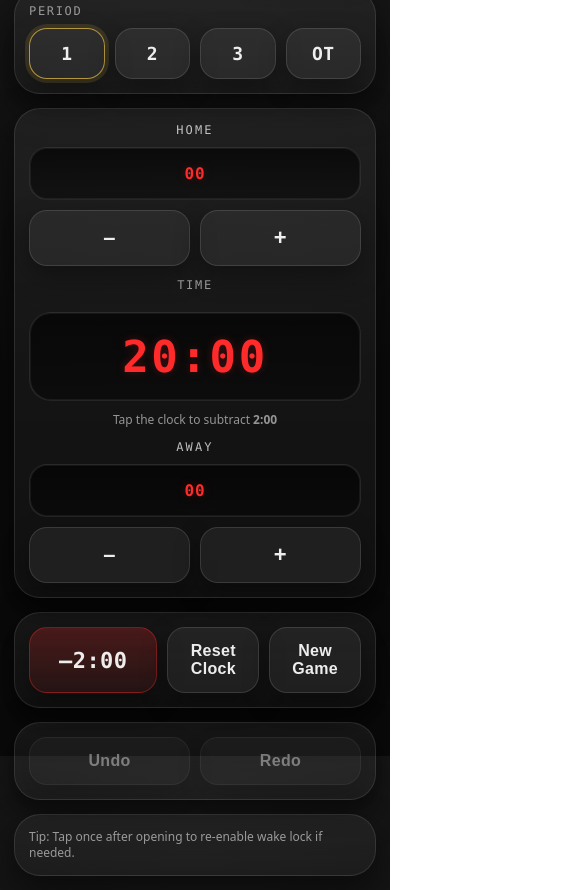
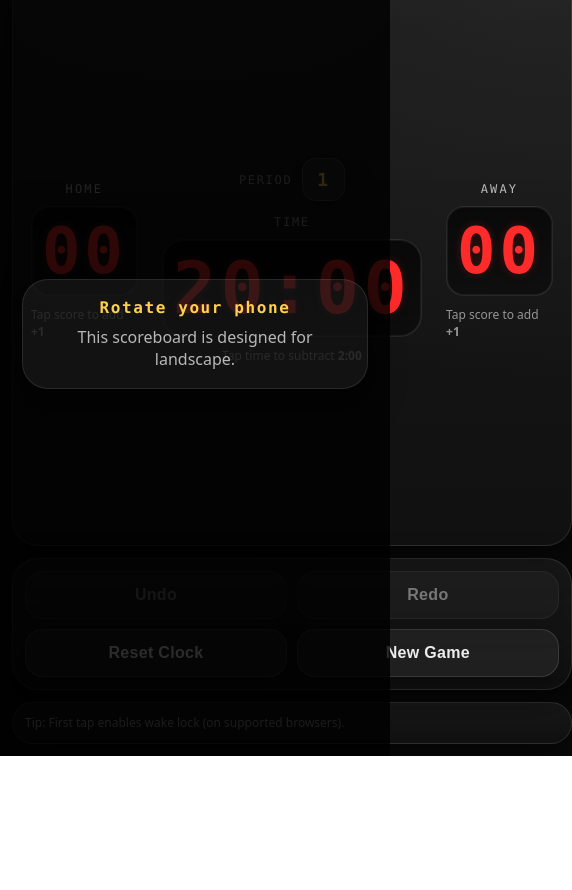
Before and after one commit to jimmyfigiel/TSScore, a plain HTML site: page index.html in a window 390 px wide. Shown: the part 88-978 px from the top of the page, 572 px wide, since content can reach past the window. After the commit the page ends 844 px from the top, so only its background shows below. Drawn offline with Linux system fonts and the light colour scheme.

Commit message:
Add files via upload

```diff
--- a/app.js
+++ b/app.js
@@ -1,6 +1,15 @@
+// Landscape-first Trick Shot Hockey Scoreboard
+// - Tap HOME/AWAY score to +1
+// - Tap TIME to -2:00
+// - Tap PERIOD to cycle: 1 -> 2 -> 3 -> OT -> 1 ... (resets clock to 20:00 per period)
+// - Global Undo/Redo (so Undo acts like "score down" if you made a mistake)
+// - Best-effort Wake Lock + best-effort Orientation Lock (where supported)
+// - Offline cache via service worker, state persisted in localStorage
+
 (() => {
   const $ = (sel) => document.querySelector(sel);
-  const $$ = (sel) => Array.from(document.querySelectorAll(sel));
+
+  const PERIODS = ["1", "2", "3", "OT"];
 
   const DEFAULT_STATE = Object.freeze({
     period: "1",
@@ -9,27 +18,25 @@
     awayScore: 0,
   });
 
-  const STORAGE_KEY = "trickshot_scoreboard_v1";
+  const STORAGE_KEY = "trickshot_scoreboard_v2_landscape";
 
   let state = clone(DEFAULT_STATE);
   let undoStack = [];
   let redoStack = [];
 
-  const homeScoreEl = $("#homeScore");
-  const awayScoreEl = $("#awayScore");
+  const homeScoreBtn = $("#homeScoreBtn");
+  const awayScoreBtn = $("#awayScoreBtn");
   const clockBtn = $("#clockBtn");
-  const stepBtn = $("#stepBtn");
+  const periodBtn = $("#periodBtn");
+
+  const undoBtn = $("#undoBtn");
+  const redoBtn = $("#redoBtn");
   const resetClockBtn = $("#resetClockBtn");
   const newGameBtn = $("#newGameBtn");
-  const undoBtn = $("#undoBtn");
-  const redoBtn = $("#redoBtn");
   const noteEl = $("#note");
 
   const wakeDot = $("#wakeDot");
   const wakeText = $("#wakeText");
-
-  const periodButtons = $$(".btn--period");
-  const scoreButtons = $$(".btn--score");
 
   function clone(obj) {
     if (typeof structuredClone === "function") return structuredClone(obj);
@@ -55,9 +62,10 @@
     try { if (navigator.vibrate) navigator.vibrate(ms); } catch {}
   }
 
+  // ----- History (global) -----
   function pushUndo(prevState) {
     undoStack.push(clone(prevState));
-    if (undoStack.length > 60) undoStack.shift();
+    if (undoStack.length > 80) undoStack.shift();
     redoStack.length = 0;
   }
 
@@ -89,10 +97,11 @@
     buzz(12);
   }
 
-  function setPeriod(period) {
+  // ----- Actions -----
+  function addScore(team) {
     applyUpdate((s) => {
-      s.period = String(period);
-      s.clockSeconds = 20 * 60;
+      if (team === "home") s.homeScore = clamp(s.homeScore + 1, 0, 99);
+      if (team === "away") s.awayScore = clamp(s.awayScore + 1, 0, 99);
     });
     buzz(8);
   }
@@ -109,10 +118,12 @@
     buzz(8);
   }
 
-  function changeScore(team, delta) {
+  function cyclePeriod() {
     applyUpdate((s) => {
-      if (team === "home") s.homeScore = clamp(s.homeScore + delta, 0, 99);
-      if (team === "away") s.awayScore = clamp(s.awayScore + delta, 0, 99);
+      const idx = PERIODS.indexOf(s.period);
+      const next = PERIODS[(idx + 1) % PERIODS.length];
+      s.period = next;
+      s.clockSeconds = 20 * 60; // per your spec: each period starts at 20:00
     });
     buzz(8);
   }
@@ -127,20 +138,18 @@
     buzz(14);
   }
 
+  // ----- Render -----
   function render() {
-    homeScoreEl.textContent = format2(state.homeScore);
-    awayScoreEl.textContent = format2(state.awayScore);
+    homeScoreBtn.textContent = format2(state.homeScore);
+    awayScoreBtn.textContent = format2(state.awayScore);
     clockBtn.textContent = formatClock(state.clockSeconds);
-
-    periodButtons.forEach((b) => {
-      const p = b.getAttribute("data-period");
-      b.classList.toggle("is-active", p === state.period);
-    });
+    periodBtn.textContent = state.period;
 
     undoBtn.disabled = undoStack.length === 0;
     redoBtn.disabled = redoStack.length === 0;
   }
 
+  // ----- Persistence -----
   function persist() {
     try {
       localStorage.setItem(STORAGE_KEY, JSON.stringify({ state, undoStack, redoStack }));
@@ -156,7 +165,7 @@
 
       const s = payload.state;
       state = {
-        period: ["1","2","3","OT"].includes(s.period) ? s.period : "1",
+        period: PERIODS.includes(s.period) ? s.period : "1",
         clockSeconds: clamp(Number(s.clockSeconds ?? 1200), 0, 1200),
         homeScore: clamp(Number(s.homeScore ?? 0), 0, 99),
         awayScore: clamp(Number(s.awayScore ?? 0), 0, 99),
@@ -167,7 +176,7 @@
     } catch { return false; }
   }
 
-  // Wake Lock (best effort)
+  // ----- Wake Lock (best effort) -----
   let wakeLock = null;
   const wakeSupported = "wakeLock" in navigator;
 
@@ -176,27 +185,27 @@
       wakeDot.style.background = "rgba(0, 210, 122, 0.95)";
       wakeDot.style.boxShadow = "0 0 0 4px rgba(0,210,122,0.15)";
       wakeText.textContent = "Wake lock: ON";
-      noteEl.textContent = "Screen wake lock is active (where supported).";
+      noteEl.textContent = "Wake lock active (where supported).";
       return;
     }
     if (mode === "off") {
       wakeDot.style.background = "rgba(255,255,255,0.25)";
       wakeDot.style.boxShadow = "0 0 0 4px rgba(255,255,255,0.07)";
       wakeText.textContent = "Wake lock: off";
-      noteEl.textContent = "Tip: Tap once after opening to re-enable wake lock if needed.";
+      noteEl.textContent = "Tip: First tap enables wake lock (on supported browsers).";
       return;
     }
     if (mode === "unsupported") {
       wakeDot.style.background = "rgba(255, 209, 74, 0.9)";
       wakeDot.style.boxShadow = "0 0 0 4px rgba(255,209,74,0.12)";
       wakeText.textContent = "Wake lock: unsupported";
-      noteEl.textContent = "This browser can’t keep the screen awake via web APIs. If your screen sleeps, temporarily set Auto-Lock to Never for the session.";
+      noteEl.textContent = "This browser can’t keep the screen awake via web APIs. If needed, temporarily set Auto-Lock to Never.";
       return;
     }
     wakeDot.style.background = "rgba(255,42,42,0.9)";
     wakeDot.style.boxShadow = "0 0 0 4px rgba(255,42,42,0.12)";
     wakeText.textContent = "Wake lock: error";
-    noteEl.textContent = "Wake lock request failed. Try interacting with the page again.";
+    noteEl.textContent = "Wake lock request failed. Try tapping once more.";
   }
 
   async function requestWakeLock() {
@@ -217,38 +226,56 @@
     if (document.visibilityState === "visible" && !wakeLock) requestWakeLock();
   });
 
-  let wakeKickStarted = false;
-  function kickWakeOnce() {
-    if (wakeKickStarted) return;
-    wakeKickStarted = true;
-    requestWakeLock();
+  // ----- Orientation lock (best effort) -----
+  async function lockLandscape() {
+    try {
+      const o = screen.orientation;
+      if (o && typeof o.lock === "function") {
+        await o.lock("landscape");
+      }
+    } catch {
+      // ignored (many browsers block / don't support)
+    }
   }
 
+  // Kick: first user gesture (needed for wake lock & often for orientation lock)
+  let kickStarted = false;
+  async function kickOnce() {
+    if (kickStarted) return;
+    kickStarted = true;
+    await lockLandscape();
+    await requestWakeLock();
+  }
+
+  // ----- Service Worker -----
   async function registerServiceWorker() {
     if (!("serviceWorker" in navigator)) return;
     try { await navigator.serviceWorker.register("./service-worker.js"); } catch {}
   }
 
+  // ----- Events -----
   function wireEvents() {
-    document.addEventListener("pointerdown", kickWakeOnce, { passive: true, capture: true });
+    document.addEventListener("pointerdown", kickOnce, { passive: true, capture: true });
 
-    periodButtons.forEach((b) => b.addEventListener("click", () => setPeriod(b.getAttribute("data-period"))));
-    scoreButtons.forEach((b) => b.addEventListener("click", () => {
-      changeScore(b.getAttribute("data-team"), Number(b.getAttribute("data-delta")));
-    }));
+    homeScoreBtn.addEventListener("click", () => addScore("home"));
+    awayScoreBtn.addEventListener("click", () => addScore("away"));
+    clockBtn.addEventListener("click", stepClock);
+    periodBtn.addEventListener("click", cyclePeriod);
 
-    clockBtn.addEventListener("click", stepClock);
-    stepBtn.addEventListener("click", stepClock);
+    undoBtn.addEventListener("click", undo);
+    redoBtn.addEventListener("click", redo);
     resetClockBtn.addEventListener("click", resetClock);
     newGameBtn.addEventListener("click", newGame);
-    undoBtn.addEventListener("click", undo);
-    redoBtn.addEventListener("click", redo);
 
+    // keyboard support for desktop testing
     document.addEventListener("keydown", (e) => {
       const key = e.key.toLowerCase();
       if ((e.ctrlKey || e.metaKey) && key === "z" && !e.shiftKey) { e.preventDefault(); undo(); }
       if ((e.ctrlKey || e.metaKey) && (key === "y" || (key === "z" && e.shiftKey))) { e.preventDefault(); redo(); }
       if (key === " ") { e.preventDefault(); stepClock(); }
+      if (key === "p") { e.preventDefault(); cyclePeriod(); }
+      if (key === "h") { e.preventDefault(); addScore("home"); }
+      if (key === "a") { e.preventDefault(); addScore("away"); }
     });
   }
 
--- a/index.html
+++ b/index.html
@@ -18,11 +18,18 @@
   <title>Trick Shot Hockey Scoreboard</title>
 </head>
 <body>
+  <div class="rotate" id="rotateOverlay" aria-hidden="true">
+    <div class="rotate__card">
+      <div class="rotate__title">Rotate your phone</div>
+      <div class="rotate__sub">This scoreboard is designed for landscape.</div>
+    </div>
+  </div>
+
   <div class="app" id="app">
     <header class="topbar">
       <div class="brand">
-        <div class="brand__title">TRICK SHOT</div>
-        <div class="brand__subtitle">HOCKEY SCOREBOARD</div>
+        <div class="brand__title">TRICK SHOT HOCKEY</div>
+        <div class="brand__subtitle">SCOREBOARD</div>
       </div>
 
       <div class="status">
@@ -34,56 +41,41 @@
     </header>
 
     <main class="board" role="application" aria-label="Scoreboard">
-      <section class="period">
-        <div class="label">PERIOD</div>
-        <div class="period__buttons" role="group" aria-label="Period selector">
-          <button class="btn btn--period" data-period="1">1</button>
-          <button class="btn btn--period" data-period="2">2</button>
-          <button class="btn btn--period" data-period="3">3</button>
-          <button class="btn btn--period" data-period="OT">OT</button>
-        </div>
-      </section>
-
-      <section class="scores" aria-label="Scores">
-        <div class="team">
+      <section class="scoreboard" aria-label="Main scoreboard">
+        <div class="team team--home">
           <div class="team__label">HOME</div>
-          <div class="digits" id="homeScore" aria-label="Home score">00</div>
-          <div class="team__controls">
-            <button class="btn btn--score" data-team="home" data-delta="-1" aria-label="Home score minus">–</button>
-            <button class="btn btn--score" data-team="home" data-delta="1" aria-label="Home score plus">+</button>
-          </div>
+          <button class="digits digits--score" id="homeScoreBtn" aria-label="Home score. Tap to add 1.">00</button>
+          <div class="team__hint">Tap score to add <strong>+1</strong></div>
         </div>
 
-        <div class="clock">
-          <div class="label">TIME</div>
+        <div class="center">
+          <div class="center__top">
+            <div class="label">PERIOD</div>
+            <button class="period__display" id="periodBtn" aria-label="Period. Tap to cycle.">1</button>
+          </div>
+
+          <div class="label label--time">TIME</div>
           <button class="digits digits--clock" id="clockBtn" aria-label="Main clock. Tap to subtract two minutes.">20:00</button>
-          <div class="clock__hint">Tap the clock to subtract <strong>2:00</strong></div>
+          <div class="center__hint">Tap time to subtract <strong>2:00</strong></div>
         </div>
 
-        <div class="team">
+        <div class="team team--away">
           <div class="team__label">AWAY</div>
-          <div class="digits" id="awayScore" aria-label="Away score">00</div>
-          <div class="team__controls">
-            <button class="btn btn--score" data-team="away" data-delta="-1" aria-label="Away score minus">–</button>
-            <button class="btn btn--score" data-team="away" data-delta="1" aria-label="Away score plus">+</button>
-          </div>
+          <button class="digits digits--score" id="awayScoreBtn" aria-label="Away score. Tap to add 1.">00</button>
+          <div class="team__hint">Tap score to add <strong>+1</strong></div>
         </div>
       </section>
 
       <section class="actions" aria-label="Actions">
-        <button class="btn btn--big" id="stepBtn" aria-label="Subtract two minutes">–2:00</button>
+        <button class="btn" id="undoBtn" aria-label="Undo">Undo</button>
+        <button class="btn" id="redoBtn" aria-label="Redo">Redo</button>
         <button class="btn" id="resetClockBtn" aria-label="Reset period clock to twenty minutes">Reset Clock</button>
         <button class="btn" id="newGameBtn" aria-label="Start a new game">New Game</button>
       </section>
 
-      <section class="history" aria-label="Undo redo">
-        <button class="btn" id="undoBtn" aria-label="Undo">Undo</button>
-        <button class="btn" id="redoBtn" aria-label="Redo">Redo</button>
-      </section>
-
       <section class="footer">
         <div class="footer__note" id="note">
-          Tip: Install this PWA (Add to Home Screen) for the best scoreboard experience.
+          Tip: Install (Add to Home Screen) for the best experience.
         </div>
       </section>
     </main>
--- a/service-worker.js
+++ b/service-worker.js
@@ -1,4 +1,4 @@
-const CACHE_NAME = "trickshot-scoreboard-v1";
+const CACHE_NAME = "trickshot-scoreboard-v2-landscape";
 const ASSETS = [
   "./",
   "./index.html",
--- a/styles.css
+++ b/styles.css
@@ -1,31 +1,68 @@
-/* Trick Shot Hockey Scoreboard PWA
-   Phone-first, scoreboard vibe, big tap targets.
-*/
+/* Landscape-first hockey scoreboard PWA */
 
 :root{
   --bg: #0a0a0a;
   --border: rgba(255,255,255,0.10);
   --text: rgba(255,255,255,0.92);
-  --muted: rgba(255,255,255,0.72);
+  --muted: rgba(255,255,255,0.70);
   --dim: rgba(255,255,255,0.55);
   --red: #ff2a2a;
+  --yellow: #ffd14a;
 
   --radius: 18px;
   --radius2: 26px;
 
   --shadow: 0 14px 34px rgba(0,0,0,0.55);
-  --font: ui-monospace, SFMono-Regular, Menlo, Monaco, Consolas, "Liberation Mono", "Courier New", monospace;
+  --mono: ui-monospace, SFMono-Regular, Menlo, Monaco, Consolas, "Liberation Mono", "Courier New", monospace;
 }
 
 *{ box-sizing: border-box; }
 html, body { height: 100%; margin: 0; background: radial-gradient(1200px 800px at 50% 0%, #1a1a1a 0%, var(--bg) 60%); color: var(--text); font-family: system-ui, -apple-system, Segoe UI, Roboto, Arial, sans-serif; }
 body { -webkit-tap-highlight-color: transparent; }
 
+/* Portrait overlay */
+.rotate{
+  position: fixed;
+  inset: 0;
+  display: none;
+  align-items: center;
+  justify-content: center;
+  background: rgba(0,0,0,0.82);
+  z-index: 50;
+  padding: 22px;
+}
+.rotate__card{
+  width: min(420px, 92vw);
+  border: 1px solid var(--border);
+  background: rgba(255,255,255,0.06);
+  border-radius: var(--radius2);
+  padding: 18px 16px;
+  box-shadow: var(--shadow);
+  text-align: center;
+}
+.rotate__title{
+  font-family: var(--mono);
+  letter-spacing: 0.10em;
+  font-weight: 900;
+  color: var(--yellow);
+  margin-bottom: 10px;
+}
+.rotate__sub{
+  color: var(--muted);
+  line-height: 1.35;
+}
+
+/* show overlay in portrait */
+@media (orientation: portrait){
+  .rotate{ display: flex; }
+}
+
+/* App shell */
 .app{
   min-height: 100%;
   display: grid;
   grid-template-rows: auto 1fr;
-  padding: max(14px, env(safe-area-inset-top)) max(14px, env(safe-area-inset-right)) max(14px, env(safe-area-inset-bottom)) max(14px, env(safe-area-inset-left));
+  padding: max(12px, env(safe-area-inset-top)) max(12px, env(safe-area-inset-right)) max(12px, env(safe-area-inset-bottom)) max(12px, env(safe-area-inset-left));
 }
 
 .topbar{
@@ -33,30 +70,28 @@ body { -webkit-tap-highlight-color: transparent; }
   align-items: flex-end;
   justify-content: space-between;
   gap: 12px;
-  padding: 10px 8px 14px 8px;
+  padding: 6px 8px 10px 8px;
 }
 
 .brand__title{
   font-weight: 900;
   letter-spacing: 0.12em;
-  font-size: 14px;
+  font-size: 12px;
   color: var(--muted);
 }
 .brand__subtitle{
   font-weight: 900;
-  letter-spacing: 0.10em;
-  font-size: 11px;
+  letter-spacing: 0.16em;
+  font-size: 10px;
   color: var(--dim);
   margin-top: 2px;
 }
-
-.status{ display:flex; align-items:center; justify-content:flex-end; }
 
 .pill{
   display: inline-flex;
   align-items: center;
   gap: 10px;
-  padding: 10px 12px;
+  padding: 9px 12px;
   border-radius: 999px;
   background: rgba(255,255,255,0.06);
   border: 1px solid var(--border);
@@ -64,7 +99,6 @@ body { -webkit-tap-highlight-color: transparent; }
   font-size: 12px;
   color: var(--muted);
 }
-
 .dot{
   width: 10px;
   height: 10px;
@@ -75,106 +109,123 @@ body { -webkit-tap-highlight-color: transparent; }
 
 .board{
   display: grid;
-  grid-template-rows: auto 1fr auto auto auto;
-  gap: 14px;
-  max-width: 740px;
+  grid-template-rows: 1fr auto auto;
+  gap: 12px;
+  width: 100%;
+  max-width: 1100px;
   margin: 0 auto;
-  width: 100%;
 }
 
-.period,
-.scores,
+.scoreboard,
 .actions,
-.history,
 .footer{
   background: linear-gradient(180deg, rgba(255,255,255,0.06), rgba(255,255,255,0.03));
   border: 1px solid var(--border);
   border-radius: var(--radius2);
   box-shadow: var(--shadow);
-  padding: 14px;
+  padding: 12px;
 }
 
-.label{
-  font-family: var(--font);
-  letter-spacing: 0.14em;
-  font-size: 12px;
-  color: var(--dim);
-  margin-bottom: 10px;
+.scoreboard{
+  display: grid;
+  grid-template-columns: 1fr 1.3fr 1fr;
+  gap: 12px;
+  align-items: stretch;
+  min-height: 0;
 }
 
-.period__buttons{
+.team, .center{
   display: grid;
-  grid-template-columns: repeat(4, 1fr);
+  align-content: center;
+  justify-items: center;
   gap: 10px;
-}
-
-.scores{
-  display: grid;
-  grid-template-columns: 1fr 1.2fr 1fr;
-  gap: 12px;
-  align-items: center;
-}
-
-.team{
-  display: grid;
-  gap: 10px;
-  justify-items: center;
+  padding: 8px 6px;
 }
 
 .team__label{
-  font-family: var(--font);
+  font-family: var(--mono);
   letter-spacing: 0.18em;
   font-size: 12px;
   color: var(--muted);
 }
 
-.team__controls{
-  display: grid;
-  grid-template-columns: 1fr 1fr;
-  gap: 10px;
-  width: 100%;
-}
-
-.clock{
-  display: grid;
-  justify-items: center;
-  gap: 10px;
-}
-
-.clock__hint{
+.team__hint, .center__hint{
   font-size: 12px;
   color: var(--dim);
 }
 
+.label{
+  font-family: var(--mono);
+  letter-spacing: 0.14em;
+  font-size: 12px;
+  color: var(--dim);
+}
+
+.center{
+  gap: 10px;
+}
+.center__top{
+  display: grid;
+  grid-auto-flow: column;
+  align-items: center;
+  justify-content: center;
+  gap: 10px;
+}
+
+.period__display{
+  appearance: none;
+  border: 1px solid rgba(255,255,255,0.14);
+  background: rgba(255,255,255,0.06);
+  color: var(--yellow);
+  font-family: var(--mono);
+  font-weight: 900;
+  letter-spacing: 0.10em;
+  border-radius: 14px;
+  padding: 10px 14px;
+  font-size: clamp(18px, 2.6vw, 28px);
+  cursor: pointer;
+  box-shadow: 0 10px 26px rgba(0,0,0,0.35);
+}
+
 .digits{
-  font-family: var(--font);
-  font-weight: 800;
-  letter-spacing: 0.06em;
-  border-radius: var(--radius);
+  appearance: none;
   border: 1px solid rgba(255,255,255,0.12);
   background: linear-gradient(180deg, rgba(0,0,0,0.65), rgba(0,0,0,0.35));
   color: var(--red);
+  font-family: var(--mono);
+  font-weight: 900;
+  letter-spacing: 0.06em;
+  border-radius: var(--radius);
+  box-shadow: inset 0 0 0 1px rgba(255,255,255,0.06);
   text-shadow: 0 0 10px rgba(255,42,42,0.22);
-  padding: 16px 18px;
-  min-width: 120px;
+  user-select: none;
+  cursor: pointer;
+}
+
+.digits--score{
+  width: 100%;
+  max-width: 360px;
+  padding: clamp(12px, 2.2vw, 22px) clamp(10px, 2vw, 18px);
+  font-size: clamp(64px, 11vw, 150px);
+  line-height: 1.0;
   text-align: center;
-  box-shadow: inset 0 0 0 1px rgba(255,255,255,0.06);
-  user-select: none;
 }
 
 .digits--clock{
   width: 100%;
-  min-width: unset;
-  padding: 18px 16px;
-  font-size: clamp(44px, 8vw, 64px);
+  padding: clamp(12px, 2.4vw, 24px) clamp(10px, 2vw, 18px);
+  font-size: clamp(72px, 12vw, 170px);
+  line-height: 1.0;
+  text-align: center;
   border-radius: 22px;
-  cursor: pointer;
 }
 
-@media (max-width: 480px){
-  .scores{ grid-template-columns: 1fr; }
-  .digits{ min-width: unset; width: 100%; }
-  .team__controls{ width: 100%; }
+.label--time{ margin-top: 4px; }
+
+.actions{
+  display: grid;
+  grid-template-columns: 1fr 1fr 1fr 1fr;
+  gap: 10px;
 }
 
 .btn{
@@ -184,7 +235,7 @@ body { -webkit-tap-highlight-color: transparent; }
   color: var(--text);
   border-radius: var(--radius);
   padding: 14px 14px;
-  font-weight: 800;
+  font-weight: 900;
   letter-spacing: 0.02em;
   font-size: 16px;
   cursor: pointer;
@@ -200,44 +251,20 @@ body { -webkit-tap-highlight-color: transparent; }
   transform: none;
 }
 
-.btn--period{
-  font-family: var(--font);
-  font-size: 18px;
-  padding: 14px 10px;
-}
-
-.btn--period.is-active{
-  border-color: rgba(255,209,74,0.65);
-  box-shadow: 0 0 0 4px rgba(255,209,74,0.12), 0 10px 26px rgba(0,0,0,0.35);
-}
-
-.btn--score{
-  font-size: 22px;
-  padding: 14px 10px;
-}
-
-.btn--big{
-  font-family: var(--font);
-  font-size: 22px;
-  padding: 16px 14px;
-  background: linear-gradient(180deg, rgba(255,42,42,0.22), rgba(255,42,42,0.08));
-  border-color: rgba(255,42,42,0.35);
-}
-
-.actions{
-  display: grid;
-  grid-template-columns: 1.4fr 1fr 1fr;
-  gap: 10px;
-}
-
-.history{
-  display: grid;
-  grid-template-columns: 1fr 1fr;
-  gap: 10px;
-}
-
 .footer__note{
   color: var(--dim);
   font-size: 12px;
   line-height: 1.35;
 }
+
+/* Small phones: reduce padding and hints */
+@media (max-height: 430px){
+  .team__hint, .center__hint{ display: none; }
+  .scoreboard{ padding: 10px; }
+  .actions .btn{ padding: 12px 10px; }
+}
+
+/* Very narrow landscape: stack action buttons to 2 rows */
+@media (max-width: 720px){
+  .actions{ grid-template-columns: 1fr 1fr; }
+}
```
Also changed, not shown: icons/icon-192.png, icons/icon-512.png, manifest.webmanifest.
